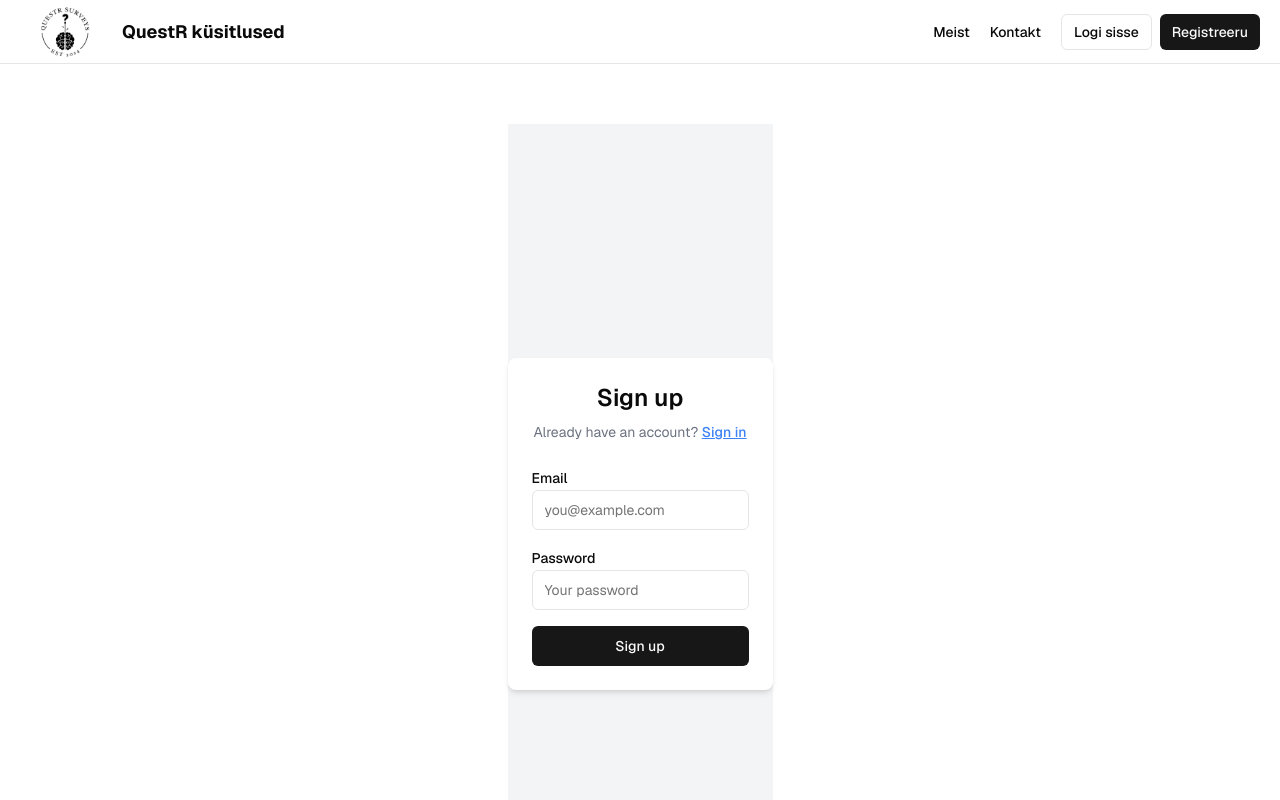
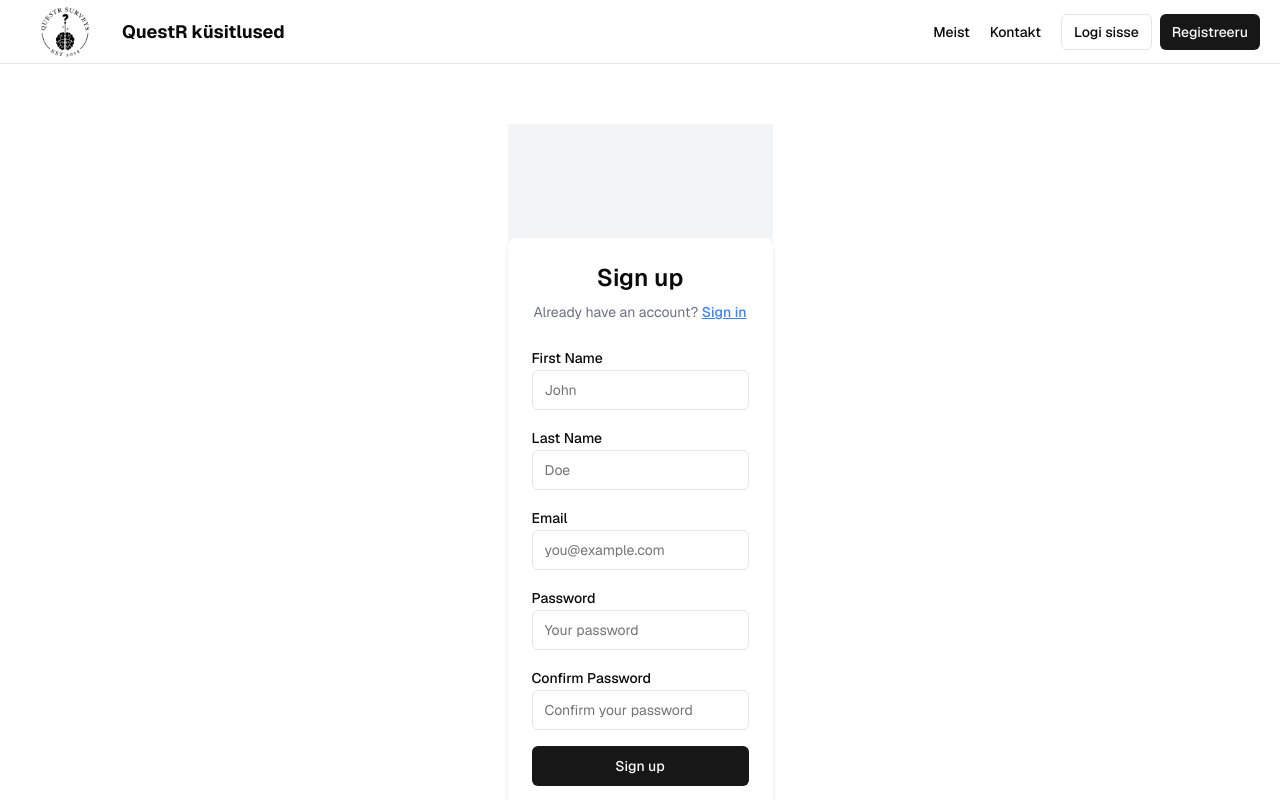
Before and after one commit to rakenduste-programmeerimine-2024/survey-platform, a Next.js app: page /sign-up in a window 1280 px wide. Shown: the top 800 px of the page. Built offline with nearby package versions, Linux system fonts and the light colour scheme; no server answers.

Commit message:
Lisatud nimi, perekonnanimi, parooli kinnitus

```diff
--- a/app/(auth-pages)/sign-up/page.tsx
+++ b/app/(auth-pages)/sign-up/page.tsx
@@ -8,11 +8,16 @@ import { Input } from "@/components/ui/input";
 import { Label } from "@/components/ui/label";
 import Link from "next/link";
 
+// Main Signup Page Component
 export default function SignupPage() {
   const searchParams = useSearchParams();
   const [message, setMessage] = useState<{ success?: string; error?: string } | null>(null);
   const [passwordStrength, setPasswordStrength] = useState<string | null>(null);
+  const [password, setPassword] = useState<string>("");
+  const [passwordConfirmation, setPasswordConfirmation] = useState<string>("");
+  const [isPasswordMatch, setIsPasswordMatch] = useState<boolean | null>(null);
 
+  // UseEffect for handling searchParams and setting messages
   useEffect(() => {
     if (searchParams) {
       const success = searchParams.get("success");
@@ -21,13 +26,34 @@ export default function SignupPage() {
     }
   }, [searchParams]);
 
+  // Handle Password Strength Indicator
   const handlePasswordChange = (password: string) => {
+    setPassword(password);
     if (password.length < 6) {
       setPasswordStrength("Weak");
     } else if (password.length < 10) {
       setPasswordStrength("Medium");
     } else {
       setPasswordStrength("Strong");
+    }
+
+    // Check if password matches the confirmation
+    if (passwordConfirmation && password !== passwordConfirmation) {
+      setIsPasswordMatch(false);
+    } else {
+      setIsPasswordMatch(true);
+    }
+  };
+
+  // Handle Password Confirmation Change
+  const handlePasswordConfirmationChange = (confirmation: string) => {
+    setPasswordConfirmation(confirmation);
+
+    // Check if password matches the confirmation
+    if (password && password !== confirmation) {
+      setIsPasswordMatch(false);
+    } else {
+      setIsPasswordMatch(true);
     }
   };
 
@@ -43,17 +69,25 @@ export default function SignupPage() {
         </p>
 
         <div className="flex flex-col gap-4 mt-6">
+          {/* First Name Input */}
+          <div>
+            <Label htmlFor="first-name">First Name</Label>
+            <Input id="first-name" name="first-name" placeholder="John" required />
+          </div>
+
+          {/* Last Name Input */}
+          <div>
+            <Label htmlFor="last-name">Last Name</Label>
+            <Input id="last-name" name="last-name" placeholder="Doe" required />
+          </div>
+
+          {/* Email Input */}
           <div>
             <Label htmlFor="email">Email</Label>
-            <Input
-              id="email"
-              name="email"
-              type="email"
-              placeholder="you@example.com"
-              required
-            />
+            <Input id="email" name="email" type="email" placeholder="you@example.com" required />
           </div>
 
+          {/* Password Input */}
           <div>
             <Label htmlFor="password">Password</Label>
             <Input
@@ -80,10 +114,29 @@ export default function SignupPage() {
             )}
           </div>
 
+          {/* Password Confirmation Input */}
+          <div>
+            <Label htmlFor="password-confirmation">Confirm Password</Label>
+            <Input
+              id="password-confirmation"
+              type="password"
+              name="password-confirmation"
+              placeholder="Confirm your password"
+              minLength={6}
+              required
+              onChange={(e) => handlePasswordConfirmationChange(e.target.value)}
+            />
+            {isPasswordMatch !== null && !isPasswordMatch && (
+              <p className="text-red-500 text-sm mt-1">Passwords do not match!</p>
+            )}
+          </div>
+
+          {/* Submit Button */}
           <SubmitButton formAction={signUpAction} pendingText="Signing up...">
             Sign up
           </SubmitButton>
 
+          {/* Message Display */}
           {message?.success && (
             <div className="text-green-500 border-l-2 border-green-500 px-4 mt-4">
               {message.success}
```
